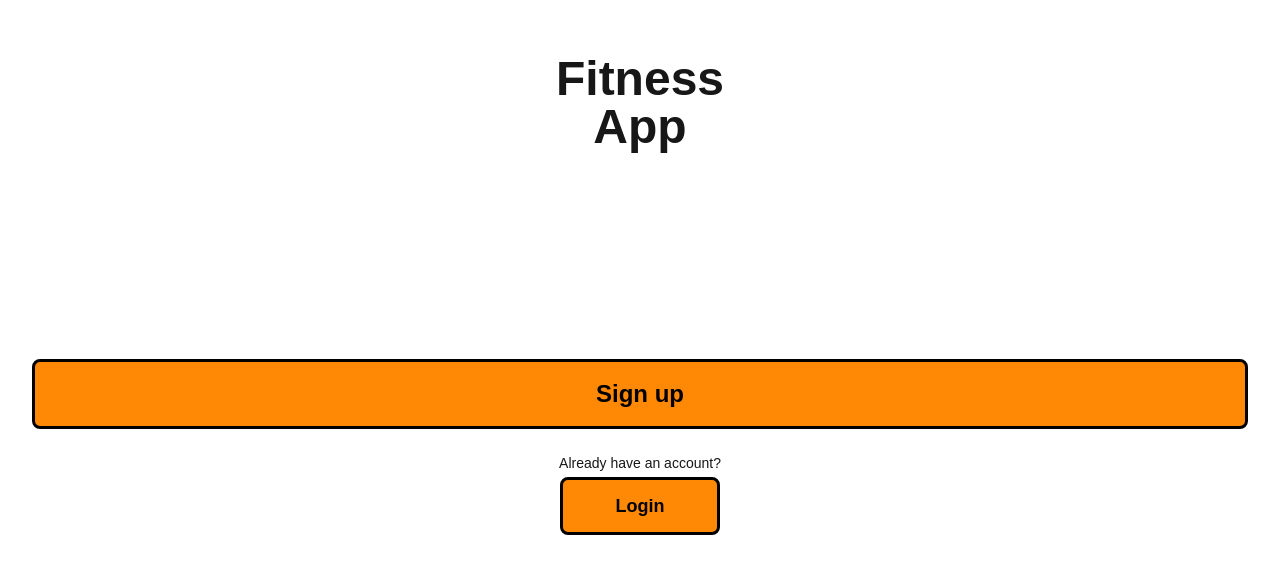
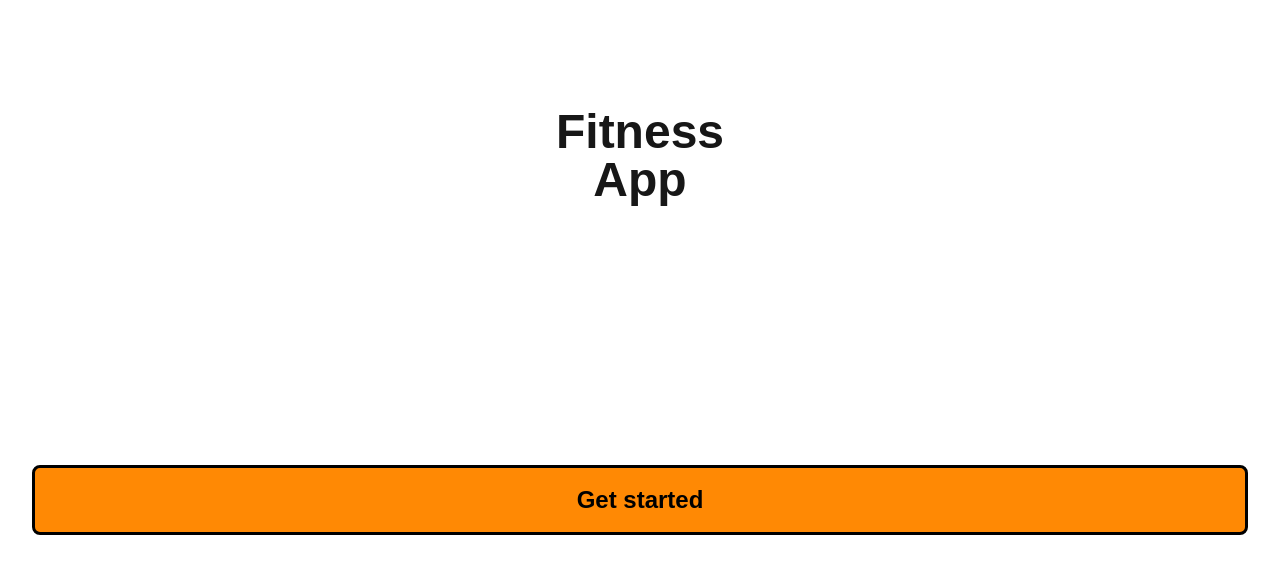
Before and after one commit to Tsmith18256/my-health-app-web, a Next.js app: page / in a window 1280 px wide. Shown: the part 185-758 px from the top of the page. Built offline with nearby package versions, Linux system fonts and the light colour scheme.

Commit message:
Remove sign up page

```diff
--- a/src/app/(auth)/sign-up/[[...sign-up]]/page.tsx
+++ /dev/null
@@ -1,9 +0,0 @@
-import { SignUp } from "@clerk/nextjs";
-
-export default function SignUpPage() {
-  return (
-    <div className="flex h-screen items-center justify-center">
-      <SignUp />
-    </div>
-  );
-}
--- a/src/app/page.tsx
+++ b/src/app/page.tsx
@@ -10,17 +10,9 @@ export default function LoginPage() {
       </div>
 
       <footer className="flex flex-col items-center mb-12 w-full">
-        <Link className="w-full" href="/sign-up">
-          <Button size={ButtonSize.Large}>Sign up</Button>
+        <Link className="w-full" href="/sign-in">
+          <Button size={ButtonSize.Large}>Get started</Button>
         </Link>
-
-        <div className="flex flex-col items-center mt-6">
-          <span className="mb-1 text-sm">Already have an account?</span>
-
-          <Link className="w-40" href="/sign-in">
-            <Button>Login</Button>
-          </Link>
-        </div>
       </footer>
     </main>
   );
```
